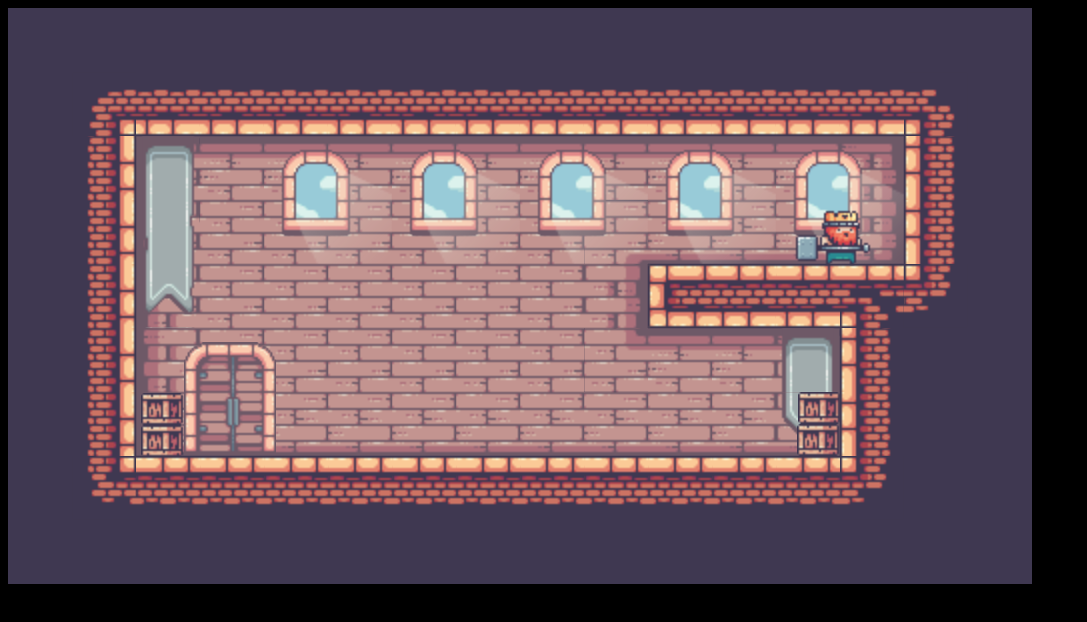
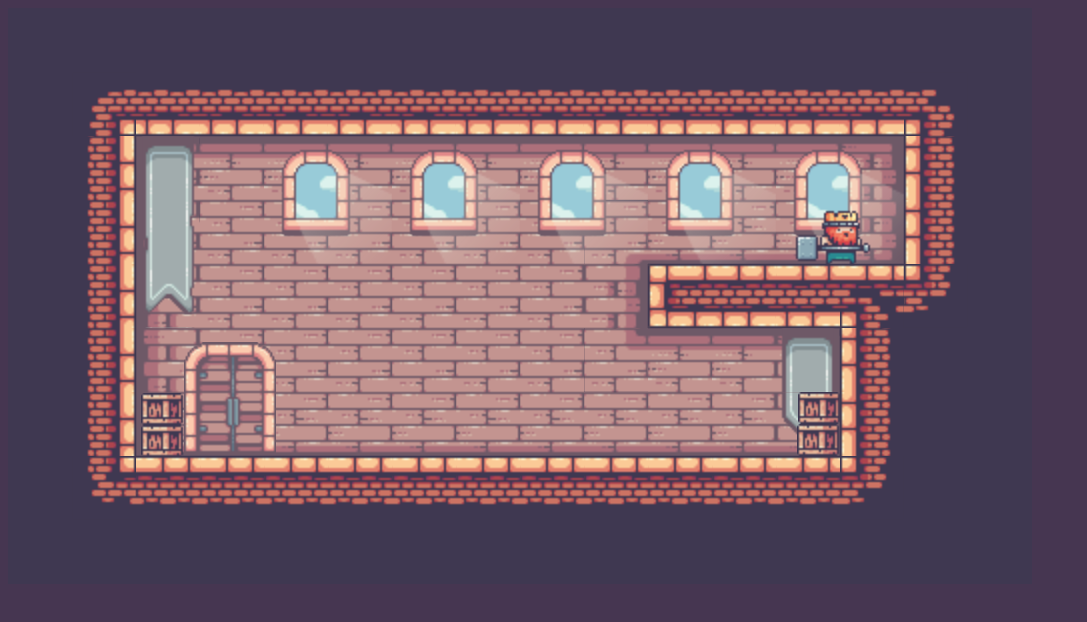
Before and after one commit to Souvik2376/King-Maze, a plain HTML site: page index.html in a window 1280 px wide. Shown: the whole page, without its empty margins (0-1087 px from the left). Drawn offline with nearby package versions, Linux system fonts and the light colour scheme.

Commit message:
Update index.html

```diff
--- a/index.html
+++ b/index.html
@@ -1,6 +1,6 @@
 <style>
   body {
-    background: black;
+    background: rgb(70, 54, 81);
   }
 </style>
 <canvas></canvas>
```
